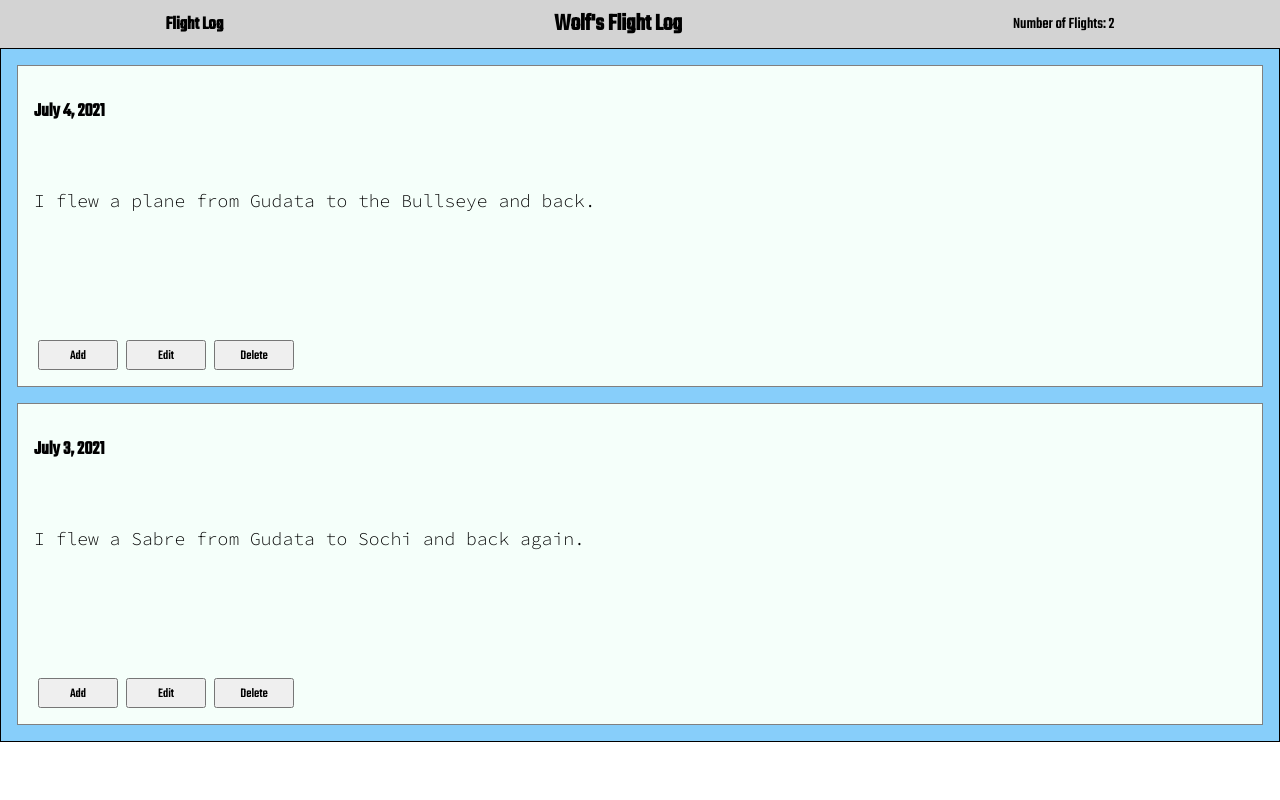
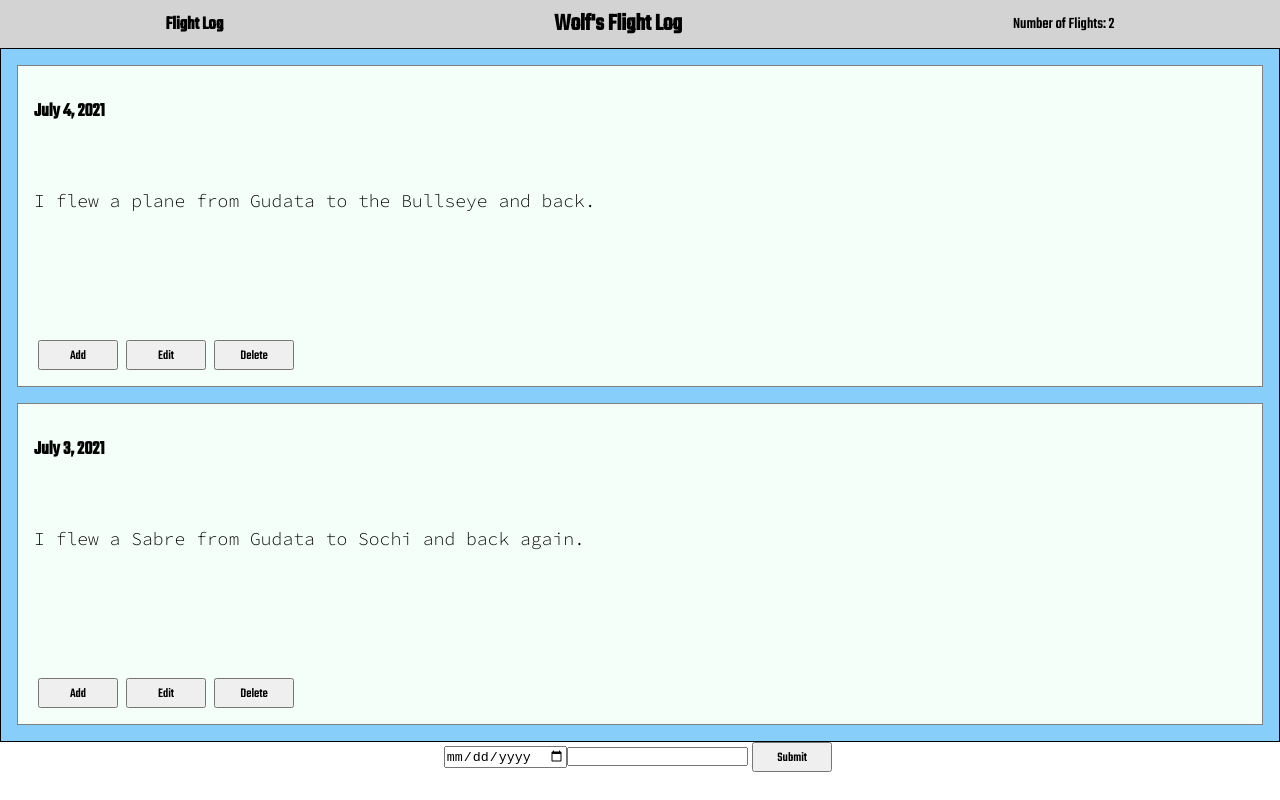
Before and after one commit to JWoltjen/flight-log, a React (Create React App) app: page / in a window 1280 px wide. Built offline with nearby package versions, Linux system fonts and the light colour scheme.

Commit message:
create AddFlight component

```diff
--- /dev/null
+++ b/src/AddFlight.js
@@ -0,0 +1,23 @@
+import React, {useState} from 'react'
+
+const AddFlight = () => {
+
+    const [date, setDate] = useState('')
+    const [description, setDescription] = useState('')
+
+    const updateName = e => {
+        setDescription(e.target.value)
+    }
+    const updateDate = e => {
+        setDate(e.target.value)
+    }
+    return (
+       <form>
+           <input type='date' name='date' value={date} onChange={updateDate}/>
+           <input type='text' name='description' value={description} onChange={updateName}/>
+           <button>Submit</button>
+       </form>
+    )
+}
+
+export default AddFlight
--- a/src/App.js
+++ b/src/App.js
@@ -2,6 +2,7 @@ import './App.css';
 import Navbar from './Navbar'
 import FlightLog from './FlightLog'
 import {FlightProvider} from './FlightContext'
+import AddFlight from './AddFlight';
 
 function App() {
   return (
@@ -9,6 +10,7 @@ function App() {
     <div className="App">
       <Navbar />
       <FlightLog/>
+      <AddFlight/>
     </div>
   </FlightProvider>
   );
```
